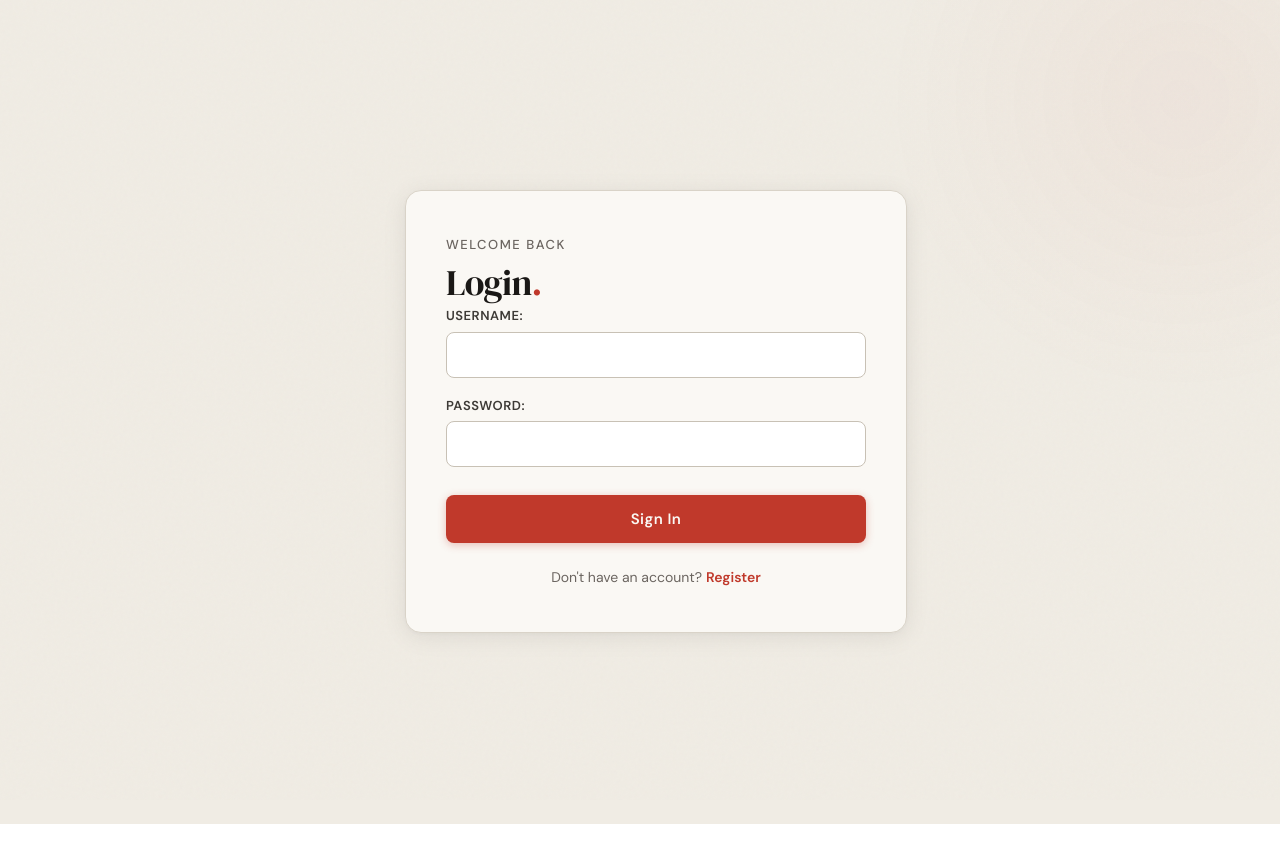
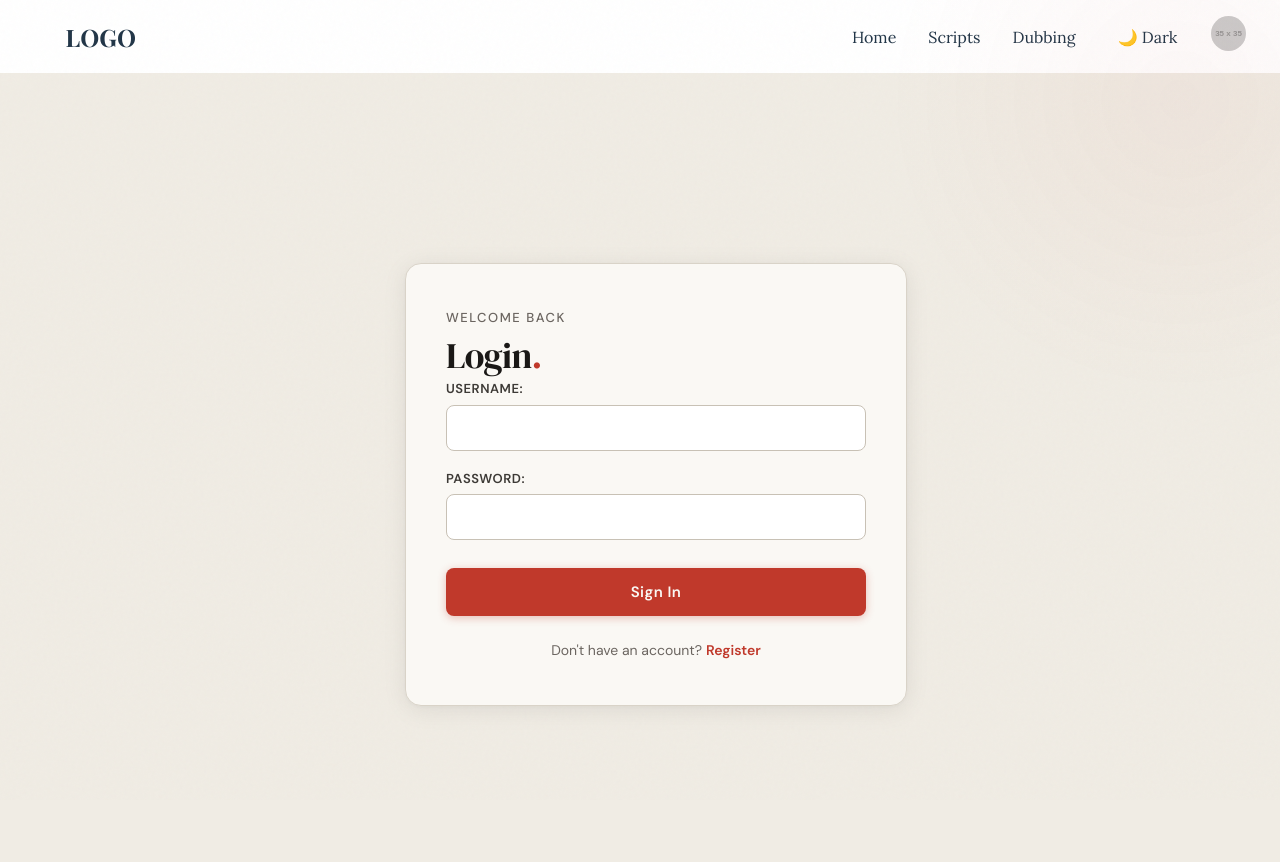
Before and after one commit to alybt/va-website-system, a React (Vite) app in the folder frontend/: page / in a window 1280 px wide. Shown: the top 862 px of the page. Before the commit the page ends 824 px from the top, so only its background shows below. Built offline with nearby package versions, Linux system fonts and the light colour scheme.

Commit message:
feat: Add Navbar to the pages and global assets for the Light and Dark mode

```diff
--- a/frontend/src/App.jsx
+++ b/frontend/src/App.jsx
@@ -1,18 +1,22 @@
 import { BrowserRouter as Router, Routes, Route } from 'react-router-dom';
-import LoginPage from './pages/auth/LoginPage'
-import RegisterPage from './pages/auth/Register'
+import LoginPage from './pages/auth/LoginPage';
+import RegisterPage from './pages/auth/Register';
 import ScriptsPage from './pages/ScriptPage';
+import Navbar from './components/NavBar';
+import './assets/global-assets.css';
 
 function App() {
   return (
     <Router>
-      <Routes>
-        <Route path="/" element={<LoginPage />} />
 
-        <Route path="/register" element={<RegisterPage />} />
-
-        <Route path="/scripts" element={<ScriptsPage />} />
-      </Routes>
+      <Navbar isLoggedIn={true} userPfp="https://via.placeholder.com/35" />
+      <main className="app-container">
+        <Routes>
+          <Route path="/" element={<LoginPage />} />
+          <Route path="/register" element={<RegisterPage />} />
+          <Route path="/scripts" element={<ScriptsPage />} />
+        </Routes>
+      </main>
     </Router>
   );
 }
--- /dev/null
+++ b/frontend/src/assets/global-assets.css
@@ -0,0 +1,56 @@
+
+@import url('https://fonts.googleapis.com/css2?family=Playfair+Display:wght@700&family=Lora:ital,wght@0,400;1,400&display=swap');
+
+:root {
+  --bg-card:          #faf7f2;
+  --bg-poster-from:   #1a1208;
+  --bg-poster-to:     #3d2b19;
+  --bg-footer:        #f5f0e8;
+  --border-card:      #e8e0d0;
+  --border-footer:    #ede5d8;
+  --text-poster:      #f5e6c0;
+  --text-body:        #5c4d3c;
+  --text-meta:        #8a7a65;
+  --text-divider:     #d1c7b7;
+  --text-cast:        #8a7a65;
+  --btn-bg:           #2c1f0e;
+  --btn-bg-hover:     #3d2b19;
+  --btn-text:         #f5e6c0;
+  --fav-bg:           rgba(255,255,255,0.15);
+  --fav-bg-hover:     rgba(255,255,255,0.25);
+  --shadow-card:      0 2px 8px rgba(0,0,0,0.06);
+  --shadow-hover:     0 15px 35px rgba(60,40,10,0.13);
+  --overlay-opacity:  0.1;
+}
+
+@media (prefers-color-scheme: dark) {
+  :root.not[data-theme="light"] {
+    --bg-card:          #1c1a16;
+    --bg-poster-from:   #0d0a06;
+    --bg-poster-to:     #261c0f;
+    --bg-footer:        #161410;
+    --border-card:      #2e2a22;
+    --border-footer:    #2a261e;
+    --text-poster:      #f0ddb0;
+    --text-body:        #f0ddb0;
+    --text-meta:        #f0ddb0;
+    --text-divider:     #3d3630;
+    --text-cast:        #7a6e60;
+    --btn-bg:           #d4af5f;
+    --btn-bg-hover:     #c49a48;
+    --btn-text:         #1a1208;
+    --fav-bg:           rgba(255,255,255,0.08);
+    --fav-bg-hover:     rgba(255,255,255,0.16);
+    --shadow-card:      0 2px 12px rgba(0,0,0,0.30);
+    --shadow-hover:     0 18px 44px rgba(0,0,0,0.50);
+    --overlay-opacity:  0.06;
+  }
+}
+
+[data-theme="dark"] {
+  --bg-app: #1c1a16;
+  --bg-nav: #161410;
+  --text-main: #f0ddb0;
+  --accent: #d4af5f;
+  --border: #2e2a22;
+}
--- a/frontend/src/components/NavBar.jsx
+++ b/frontend/src/components/NavBar.jsx
@@ -1 +1,52 @@
-import React from 'react';
+import React, { useState, useEffect } from 'react';
+import styles from './navbar.module.css';
+
+const Navbar = ({ isLoggedIn, userPfp }) => {
+  const [theme, setTheme] = useState('light');
+  const [showDropdown, setShowDropdown] = useState(false);
+
+  const toggleTheme = () => {
+    const newTheme = theme === 'light' ? 'dark' : 'light';
+    setTheme(newTheme);
+    document.documentElement.setAttribute('data-theme', newTheme);
+  };
+
+  return (
+    <nav className={styles.navbar}>
+      <div className={styles.logo}>LOGO</div>
+
+      <div className={styles.navLinks}>
+        <a href="/">Home</a>
+        <a href="/scripts">Scripts</a>
+        <a href="/dubbing">Dubbing</a>
+
+        <div className={styles.userSection}>
+          <button onClick={toggleTheme} className={styles.themeToggle}>
+            {theme === 'light' ? '🌙 Dark' : '☀️ Light'}
+          </button>
+
+          {isLoggedIn ? (
+            <div className={styles.profileArea}>
+              <img
+                src={userPfp}
+                className={styles.pfp}
+                onClick={() => setShowDropdown(!showDropdown)}
+                alt="Profile"
+              />
+              {showDropdown && (
+                <div className={styles.dropdown}>
+                  <a href="/settings">My Settings</a>
+                  <a href="/logout">Logout</a>
+                </div>
+              )}
+            </div>
+          ) : (
+            <a href="/login">Login</a>
+          )}
+        </div>
+      </div>
+    </nav>
+  );
+};
+
+export default Navbar;
--- /dev/null
+++ b/frontend/src/components/NavBar.module.css
@@ -0,0 +1,57 @@
+.navbar {
+  display: flex;
+  justify-content: space-between;
+  align-items: center;
+  padding: 1rem 5%;
+  background-color: var(--bg-nav);
+  border-bottom: 1px solid var(--border);
+  color: var(--text-main);
+  font-family: 'Lora', serif;
+}
+
+.logo {
+  font-family: 'Playfair Display', serif;
+  font-size: 1.5rem;
+  font-weight: 700;
+}
+
+.navLinks {
+  display: flex;
+  align-items: center;
+  gap: 2rem;
+}
+
+.navLinks a {
+  text-decoration: none;
+  color: inherit;
+  font-weight: 400;
+  transition: opacity 0.2s;
+}
+
+.navLinks a:hover {
+  opacity: 0.7;
+}
+
+.userSection {
+  display: flex;
+  align-items: center;
+  gap: 1.5rem;
+  position: relative;
+}
+
+.pfp {
+  width: 35px;
+  height: 35px;
+  border-radius: 50%;
+  cursor: pointer;
+  border: 2px solid var(--accent);
+}
+
+.themeToggle {
+  cursor: pointer;
+  background: none;
+  border: 1px solid var(--border);
+  padding: 5px 10px;
+  color: var(--text-main);
+  border-radius: 4px;
+}
```
Also changed, not shown: frontend/src/components/NavBarList.jsx (deleted, +0 -17 lines), frontend/src/components/NavBarList.module.css (deleted).
